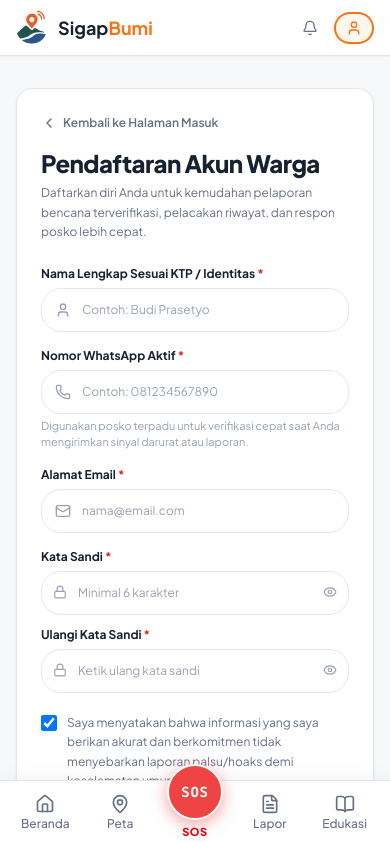
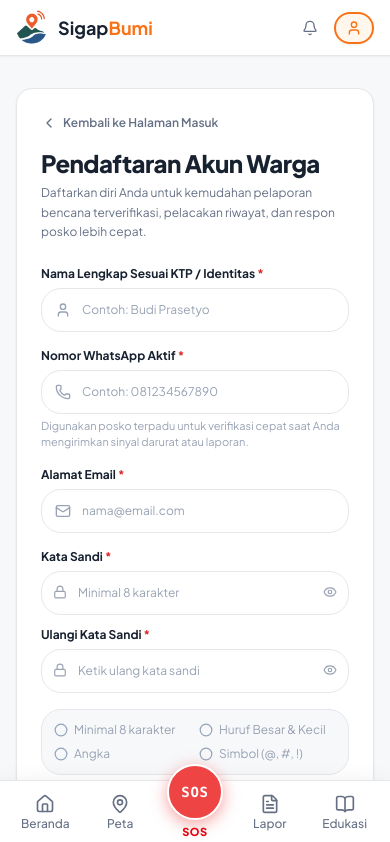
Before and after one commit to Xoltvez/SigapBumi, a Next.js app: page /daftar in a window 390 px wide. Shown: the top 842 px of the page. Built offline with nearby package versions, Linux system fonts and the light colour scheme; no server answers.

Commit message:
feat(auth): add password criteria checklist and real-time password confirmation validation

```diff
--- a/src/app/daftar/page.tsx
+++ b/src/app/daftar/page.tsx
@@ -16,6 +16,8 @@ import {
   EyeOff,
   AlertCircle,
   Loader2,
+  Check,
+  Circle,
 } from "lucide-react";
 import { supabase } from "@/lib/supabase/client";
 import { setCurrentUser } from "@/lib/auth";
@@ -37,6 +39,17 @@ export default function DaftarPage() {
   const [errorMsg, setErrorMsg] = useState<string | null>(null);
   const [isSuccess, setIsSuccess] = useState(false);
 
+  // Kriteria Validasi Kata Sandi
+  const hasMinLen = password.length >= 8;
+  const hasUpperLower = /[a-z]/.test(password) && /[A-Z]/.test(password);
+  const hasNumber = /[0-9]/.test(password);
+  const hasSpecial = /[!@#$%^&*()_+\-=\[\]{};':"\\|,.<>\/?]/.test(password);
+  const isPasswordValid = hasMinLen && hasUpperLower && hasNumber && hasSpecial;
+
+  // Logic Ulangi Kata Sandi
+  const isConfirmMatching = confirmPassword.length > 0 && confirmPassword === password;
+  const isConfirmMismatch = confirmPassword.length > 0 && confirmPassword !== password;
+
   const handleRegister = async (e: React.FormEvent) => {
     e.preventDefault();
     setErrorMsg(null);
@@ -54,8 +67,8 @@ export default function DaftarPage() {
       setErrorMsg("Mohon masukkan alamat email yang valid.");
       return;
     }
-    if (password.length < 6) {
-      setErrorMsg("Kata sandi minimal harus terdiri dari 6 karakter.");
+    if (!isPasswordValid) {
+      setErrorMsg("Kata sandi belum memenuhi kriteria keamanan (minimal 8 karakter, huruf besar & kecil, angka, dan simbol).");
       return;
     }
     if (password !== confirmPassword) {
@@ -253,8 +266,14 @@ export default function DaftarPage() {
                     required
                     value={password}
                     onChange={(e) => setPassword(e.target.value)}
-                    placeholder="Minimal 6 karakter"
-                    className="w-full h-11 pl-9 pr-9 rounded-xl border border-line bg-surface text-xs text-ink placeholder:text-ink-muted focus:border-primary focus:outline-none"
+                    placeholder="Minimal 8 karakter"
+                    className={`w-full h-11 pl-9 pr-9 rounded-xl border bg-surface text-xs text-ink placeholder:text-ink-muted focus:outline-none transition-all ${
+                      password
+                        ? isPasswordValid
+                          ? "border-emerald-500 focus:border-emerald-500 ring-1 ring-emerald-500/20"
+                          : "border-line focus:border-primary"
+                        : "border-line focus:border-primary"
+                    }`}
                   />
                   <Lock className="w-3.5 h-3.5 text-ink-muted absolute left-3 top-3.5" />
                   <button
@@ -278,7 +297,13 @@ export default function DaftarPage() {
                     value={confirmPassword}
                     onChange={(e) => setConfirmPassword(e.target.value)}
                     placeholder="Ketik ulang kata sandi"
-                    className="w-full h-11 pl-9 pr-9 rounded-xl border border-line bg-surface text-xs text-ink placeholder:text-ink-muted focus:border-primary focus:outline-none"
+                    className={`w-full h-11 pl-9 pr-9 rounded-xl border bg-surface text-xs text-ink placeholder:text-ink-muted focus:outline-none transition-all ${
+                      confirmPassword
+                        ? isConfirmMatching
+                          ? "border-emerald-500 focus:border-emerald-500 ring-1 ring-emerald-500/20"
+                          : "border-rose-400 focus:border-rose-500 ring-1 ring-rose-400/20"
+                        : "border-line focus:border-primary"
+                    }`}
                   />
                   <Lock className="w-3.5 h-3.5 text-ink-muted absolute left-3 top-3.5" />
                   <button
@@ -289,6 +314,86 @@ export default function DaftarPage() {
                   >
                     {showConfirmPassword ? <EyeOff className="w-3.5 h-3.5" /> : <Eye className="w-3.5 h-3.5" />}
                   </button>
+                </div>
+
+                {/* Feedback Real-time Validasi Ulangi Kata Sandi */}
+                {confirmPassword.length > 0 && (
+                  <p
+                    className={`text-[11px] font-medium flex items-center gap-1 mt-1.5 transition-all ${
+                      isConfirmMatching
+                        ? "text-emerald-600 dark:text-emerald-400"
+                        : "text-rose-500"
+                    }`}
+                  >
+                    {isConfirmMatching ? (
+                      <>
+                        <Check className="w-3.5 h-3.5 text-emerald-500 shrink-0" />
+                        <span>Kata sandi cocok</span>
+                      </>
+                    ) : (
+                      <>
+                        <AlertCircle className="w-3.5 h-3.5 text-rose-500 shrink-0" />
+                        <span>Kata sandi belum cocok</span>
+                      </>
+                    )}
+                  </p>
+                )}
+              </div>
+            </div>
+
+            {/* Checklist Kriteria Keamanan Kata Sandi */}
+            <div className="p-3 rounded-xl bg-bg border border-line text-xs space-y-2">
+              <div className="grid grid-cols-2 sm:grid-cols-3 gap-2">
+                <div
+                  className={`flex items-center gap-1.5 transition-colors ${
+                    hasMinLen ? "text-emerald-600 font-semibold" : "text-ink-muted"
+                  }`}
+                >
+                  {hasMinLen ? (
+                    <CheckCircle2 className="w-3.5 h-3.5 text-emerald-500 shrink-0" />
+                  ) : (
+                    <Circle className="w-3.5 h-3.5 text-slate-400 shrink-0" />
+                  )}
+                  <span>Minimal 8 karakter</span>
+                </div>
+
+                <div
+                  className={`flex items-center gap-1.5 transition-colors ${
+                    hasUpperLower ? "text-emerald-600 font-semibold" : "text-ink-muted"
+                  }`}
+                >
+                  {hasUpperLower ? (
+                    <CheckCircle2 className="w-3.5 h-3.5 text-emerald-500 shrink-0" />
+                  ) : (
+                    <Circle className="w-3.5 h-3.5 text-slate-400 shrink-0" />
+                  )}
+                  <span>Huruf Besar & Kecil</span>
+                </div>
+
+                <div
+                  className={`flex items-center gap-1.5 transition-colors ${
+                    hasNumber ? "text-emerald-600 font-semibold" : "text-ink-muted"
+                  }`}
+                >
+                  {hasNumber ? (
+                    <CheckCircle2 className="w-3.5 h-3.5 text-emerald-500 shrink-0" />
+                  ) : (
+                    <Circle className="w-3.5 h-3.5 text-slate-400 shrink-0" />
+                  )}
+                  <span>Angka</span>
+                </div>
+
+                <div
+                  className={`flex items-center gap-1.5 transition-colors ${
+                    hasSpecial ? "text-emerald-600 font-semibold" : "text-ink-muted"
+                  }`}
+                >
+                  {hasSpecial ? (
+                    <CheckCircle2 className="w-3.5 h-3.5 text-emerald-500 shrink-0" />
+                  ) : (
+                    <Circle className="w-3.5 h-3.5 text-slate-400 shrink-0" />
+                  )}
+                  <span>Simbol (@, #, !)</span>
                 </div>
               </div>
             </div>
```
